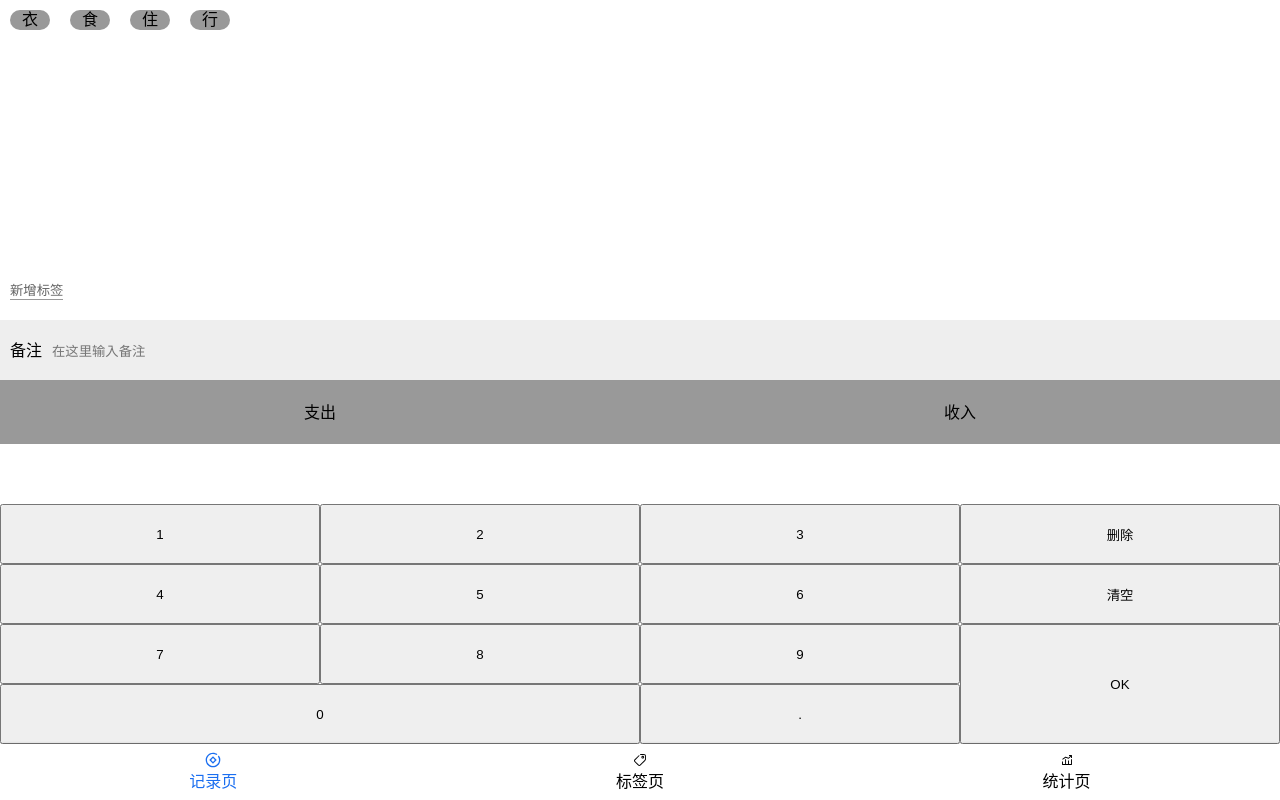
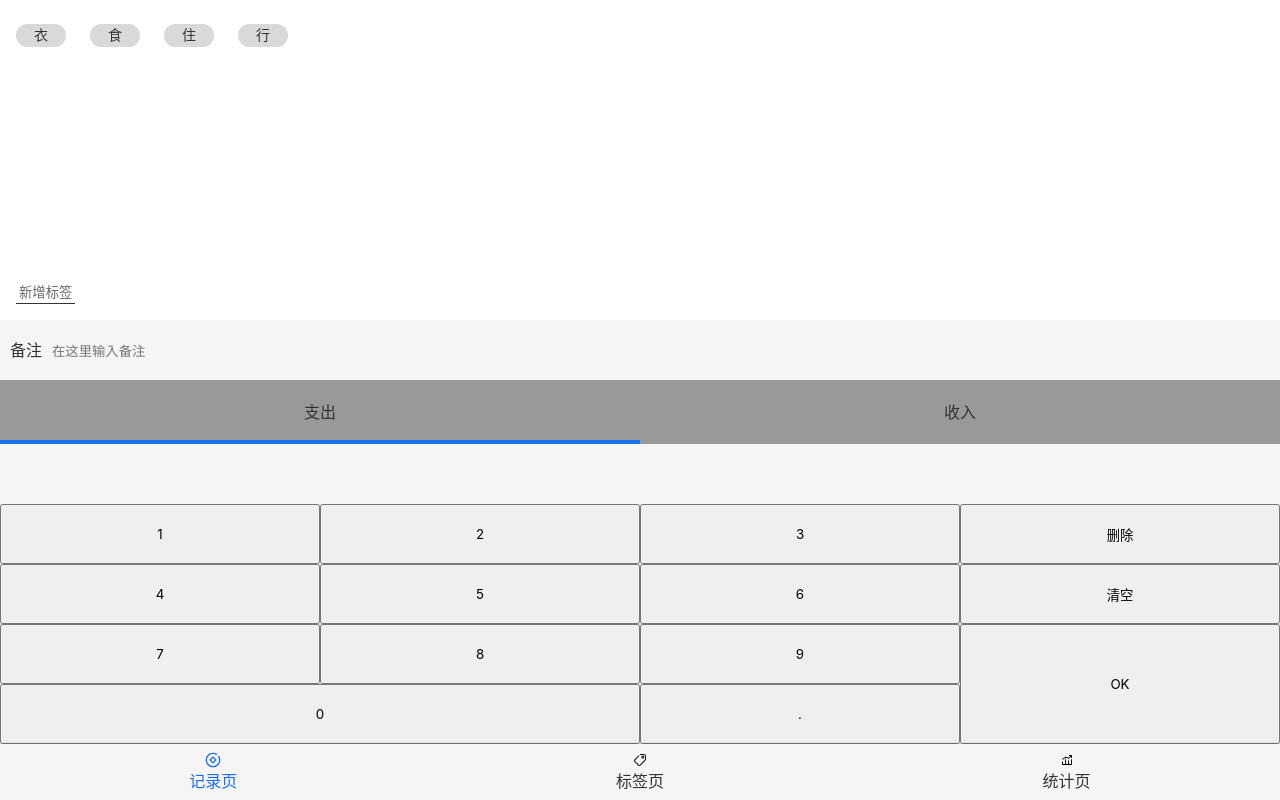
Before and after one commit to zheng013/morney-r, a React app: page /record in a window 1280 px wide. Built offline with nearby package versions, Linux system fonts and the light colour scheme.

Commit message:
调整优化Tags组件的样式

```diff
--- a/src/App.scss
+++ b/src/App.scss
@@ -32,10 +32,19 @@ body {
   font-size: 16px;
   line-height: 1.2;
   font-family: $font-hei;
+  background: #f5f5f5;
+  color: #333;
+}
+button {
+  font-family: inherit;
 }
 
 %font-hei {
-  font-family: -apple-system, "Noto Sans", "Helvetica Neue", Helvetica, "Nimbus Sans L", Arial, "Liberation Sans", "PingFang SC", "Hiragino Sans GB", "Noto Sans CJK SC", "Source Han Sans SC", "Source Han Sans CN", "Microsoft YaHei", "Wenquanyi Micro Hei", "WenQuanYi Zen Hei", "ST Heiti", SimHei, "WenQuanYi Zen Hei Sharp", sans-serif;
+  font-family: -apple-system, "Noto Sans", "Helvetica Neue", Helvetica,
+    "Nimbus Sans L", Arial, "Liberation Sans", "PingFang SC", "Hiragino Sans GB",
+    "Noto Sans CJK SC", "Source Han Sans SC", "Source Han Sans CN",
+    "Microsoft YaHei", "Wenquanyi Micro Hei", "WenQuanYi Zen Hei", "ST Heiti",
+    SimHei, "WenQuanYi Zen Hei Sharp", sans-serif;
 }
 
 .icon {
--- a/src/components/money/Category.tsx
+++ b/src/components/money/Category.tsx
@@ -1,4 +1,4 @@
-import React from "react";
+import React, { useState } from "react";
 import styled from "styled-components";
 
 const CategoryWrapper = styled.section`
@@ -11,17 +11,39 @@ const CategoryWrapper = styled.section`
     > li {
       width: 50%;
       text-align: center;
+      position: relative;
+      &.selected::before {
+        content: "";
+        position: absolute;
+        bottom: 0;
+        left: 0;
+        height: 4px;
+        width: 100%;
+        background: #1a6ef0;
+      }
     }
   }
 `;
-function Category() {
+const Category: React.FC = () => {
+  const [status, setStatus] = useState("out");
+
   return (
     <CategoryWrapper>
       <ul>
-        <li>支出</li>
-        <li>收入</li>
+        <li
+          className={status === "out" ? "selected" : ""}
+          onClick={() => setStatus("out")}
+        >
+          支出
+        </li>
+        <li
+          className={status === "in" ? "selected" : ""}
+          onClick={() => setStatus("in")}
+        >
+          收入
+        </li>
       </ul>
     </CategoryWrapper>
   );
-}
+};
 export default Category;
--- a/src/components/money/Notes.tsx
+++ b/src/components/money/Notes.tsx
@@ -3,7 +3,6 @@ import React from "react";
 
 const NotesWrapper = styled.section`
   height: 60px;
-  background: #eee;
   vertical-align: center; /*垂直居中*/
   line-height: 60px;
   > label {
--- a/src/components/money/Tags.tsx
+++ b/src/components/money/Tags.tsx
@@ -2,18 +2,20 @@ import styled from "styled-components";
 import React from "react";
 
 const TagsWrapper = styled.section`
-  margin-bottom: 10px;
+  background: #ffffff;
   flex-grow: 1;
   position: relative;
+  padding: 16px;
   > ol {
-    display: flex;
+    margin: 0 -12px;
     > li {
-      margin: 10px;
-      background: #999;
-      height: 20px;
-      width: 40px;
-      border-radius: 10px;
+      display: inline-block;
+      margin: 8px 12px;
+      background: #d9d9d9;
+      padding: 3px 18px;
+      border-radius: 18px;
       text-align: center; /*水平居中*/
+      font-size: 14px;
     }
   }
   > button {
@@ -21,10 +23,10 @@ const TagsWrapper = styled.section`
     outline: none;
     background: none;
     position: absolute;
-    bottom: 10px;
-    margin-left: 10px;
+    bottom: 16px;
     color: #666;
-    border-bottom: 1px solid #999;
+    padding: 2px 3px;
+    border-bottom: 1px solid #333;
   }
 `;
 function Tags() {
```
